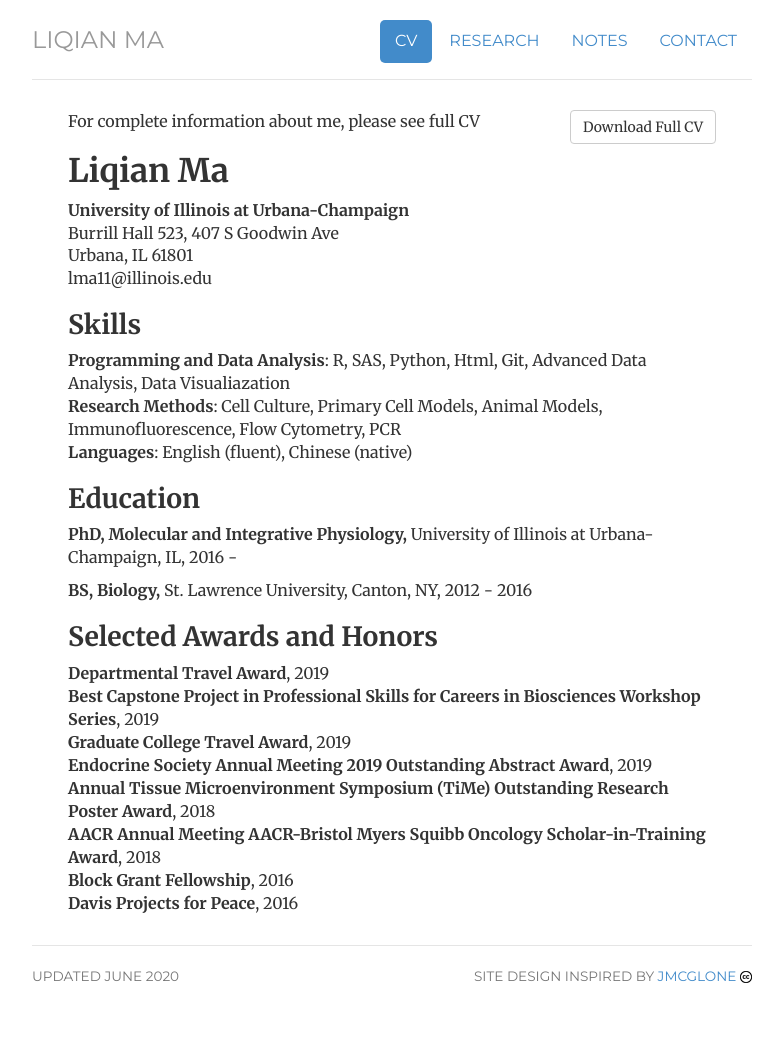
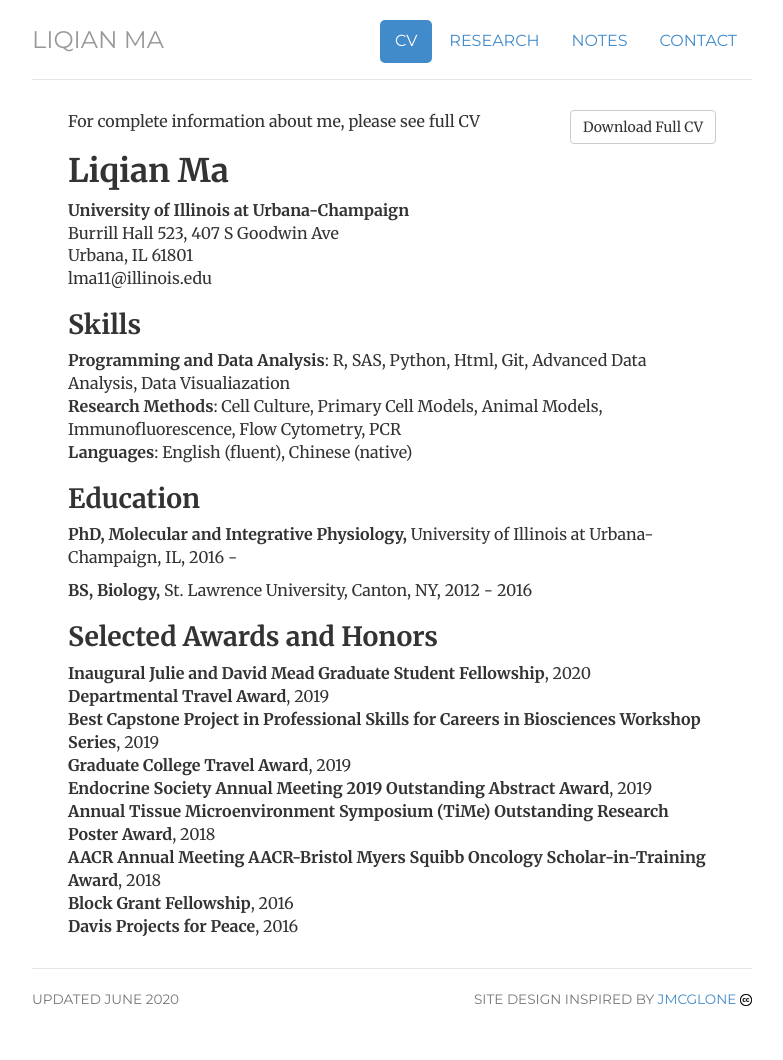
Before and after one commit to liqian-ma/liqian-ma.github.io, a Jekyll site: the page built from cv/index.html, in a window 1280 px wide. Shown: the whole page, without its empty margins (248-1031 px from the left). Built offline with Jekyll 4.4.1, drawn with Linux system fonts in a browser that asks for light colours; before the commit the page ends 1037 px from its top, so only the background shows below that.

Commit message:
Update index.html

```diff
--- a/cv/index.html
+++ b/cv/index.html
@@ -48,6 +48,7 @@ keywords: genomics, cancer, research, immunology, University of Illinois, UIUC
 				</education>
 				<honors>
 				<h2>Selected Awards and Honors</h2>
+				<strong>Inaugural Julie and David Mead Graduate Student Fellowship</strong>, 2020<br>
 				<strong>Departmental Travel Award</strong>, 2019<br>
 				<strong>Best Capstone Project in Professional Skills for Careers in Biosciences Workshop Series</strong>, 2019<br>
 				<strong>Graduate College Travel Award</strong>, 2019<br>
```
